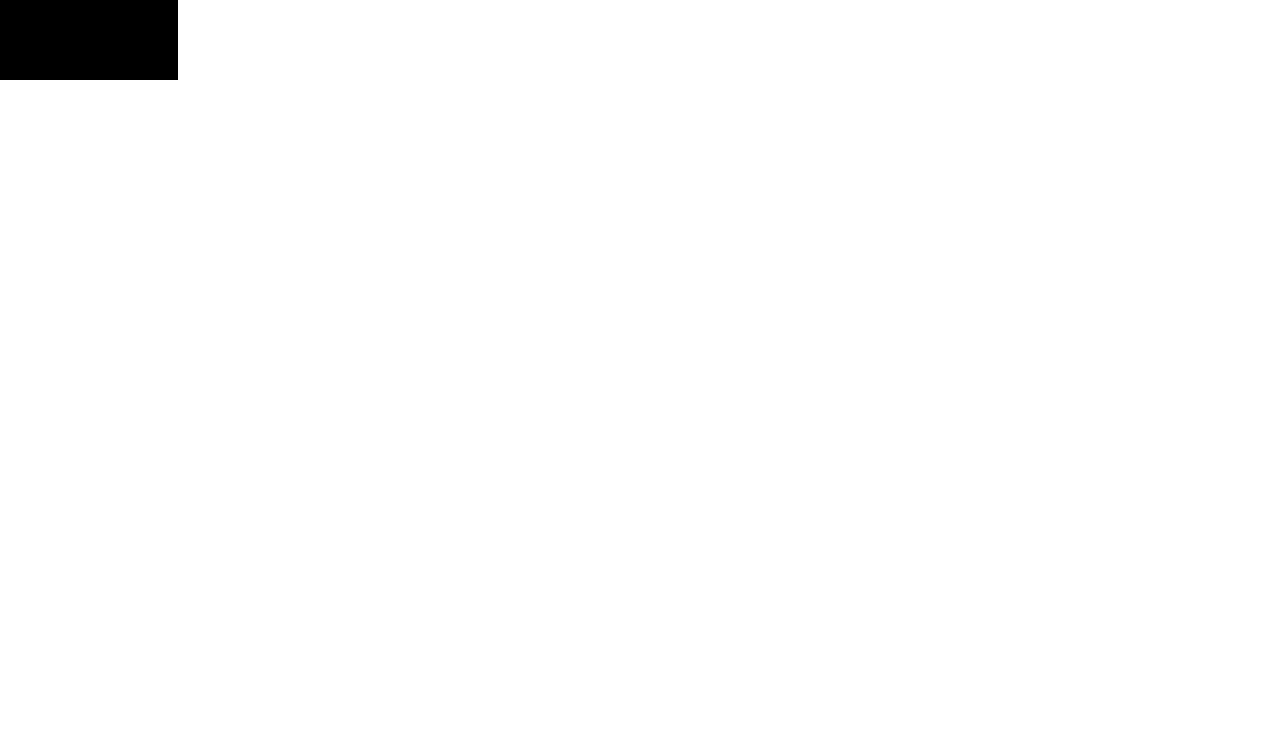
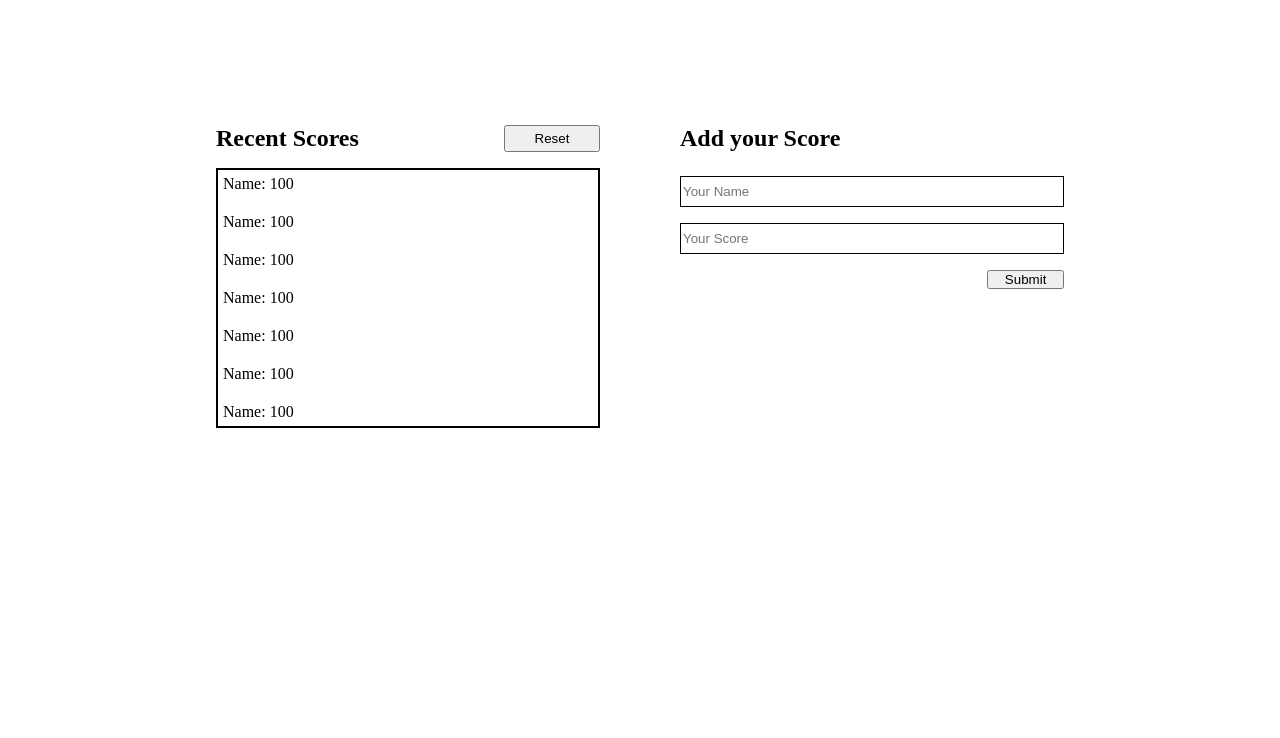
Before and after one commit to williamscch/leaderboard, a website built with webpack: page src/index.html in a window 1280 px wide. Shown: the part 112-850 px from the top of the page. Before the commit the page ends 800 px from the top, so only its background shows below. Built offline with nearby package versions, Linux system fonts and the light colour scheme.

Commit message:
Add more styles

```diff
--- a/src/index.css
+++ b/src/index.css
@@ -3,32 +3,68 @@
   padding: 0;
   list-style: none;
   text-decoration: none;
-  border: none;
-  outline: none;
+}
+
+body{
+    min-height: 100vh;
+}
+
+h1 {
+    margin-top: 50px;
+    margin-left: 30px;
 }
 
 .hero {
   display: flex;
   gap: 5rem;
+  height: 100%;
+  justify-content: center;
+  margin-top: 150px;
+}
+
+.table {
+    width: 30%;
 }
 
 .title-button {
-  display: flex;
+    display: flex;
+    justify-content: space-between;
+    margin-bottom: 1rem;
+}
+
+.title-button button {
+    width: 25%;
+}
+
+.add-your-score {
+    width: 30%;
+}
+
+.add-your-score h2 {
+    margin-bottom: 1.5rem;
 }
 
 form {
   display: flex;
   flex-direction: column;
+  gap: 1rem;
+}
+
+form input {
+border: 1px solid black;
+height: 25px;
+padding: 2px;
+}
+
+form button {
+    width: 20%;
+    align-self: flex-end;
 }
 
 .list {
-  border: 1px solid black;
+  border: 2px solid black;
+  display: flex;
+  flex-direction: column;
+  gap: 20px;
+  padding: 5px;
 }
-
-.list:nth-child(odd) {
-  background-color:aqua;
-}
-
-.list:nth-child(even) {
-  background-color: black;
-}
```
